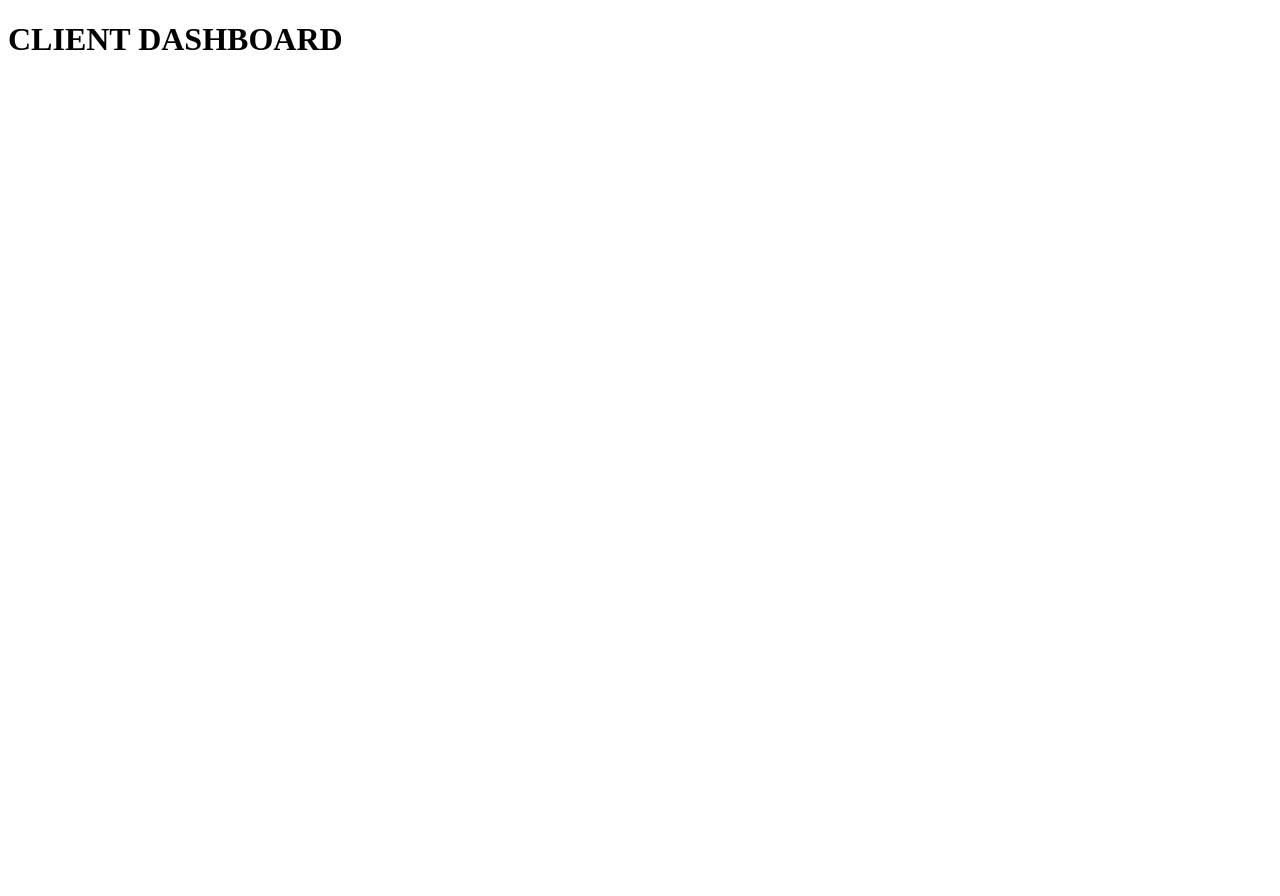
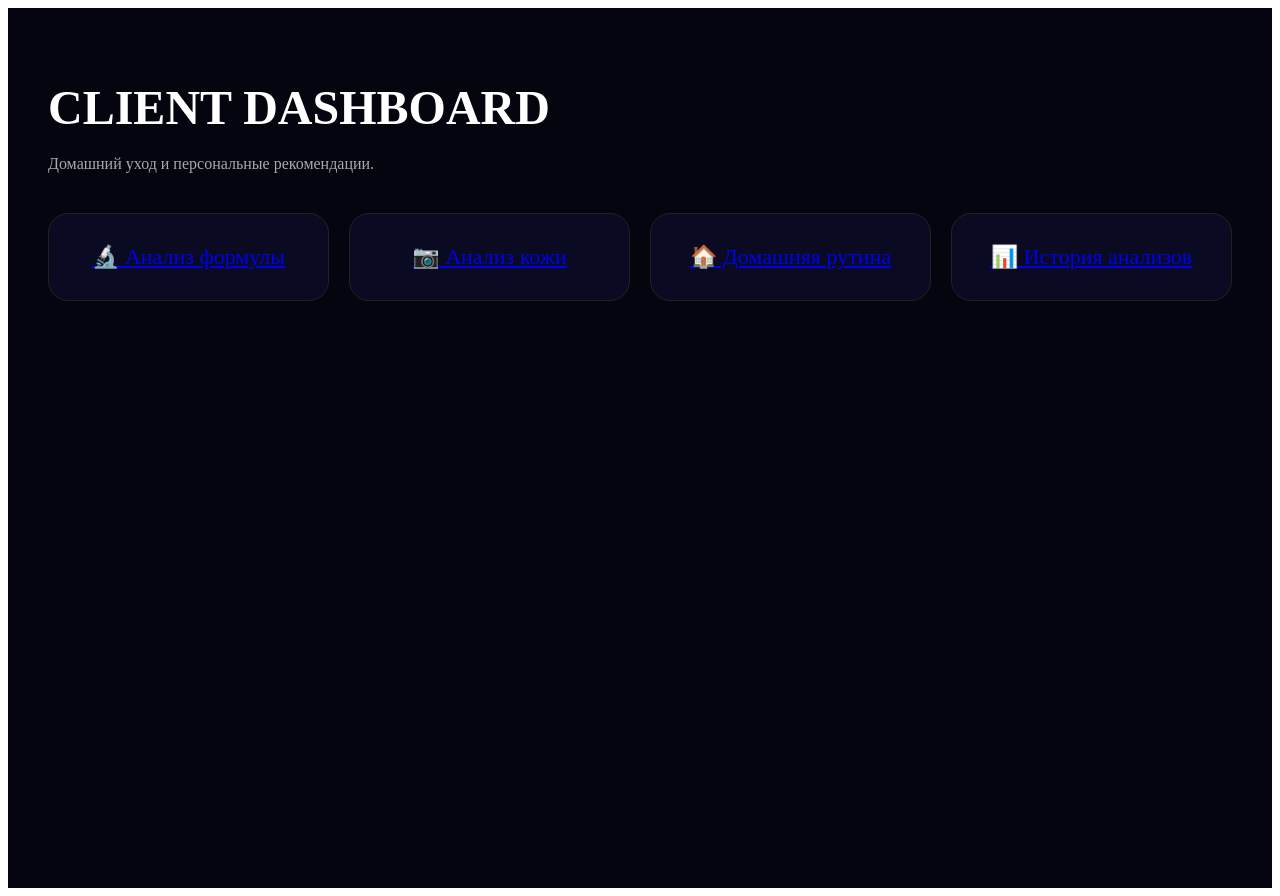
Before and after one commit to piladd-design/formulens-lab, a Next.js app: page /client in a window 1280 px wide. Before the commit the page ends 800 px from the top, so only its background shows below. Built offline with nearby package versions, Linux system fonts and the light colour scheme.

Commit message:
Update page.js

```diff
--- a/app/client/page.js
+++ b/app/client/page.js
@@ -1,3 +1,64 @@
-export default function ClientPage() {
-  return <h1>CLIENT DASHBOARD</h1>
+import Link from "next/link";
+
+export default function ClientDashboard() {
+  return (
+    <main
+      style={{
+        minHeight: "100vh",
+        background: "#050510",
+        color: "white",
+        padding: "40px",
+      }}
+    >
+      <h1 style={{ fontSize: "48px", marginBottom: "20px" }}>
+        CLIENT DASHBOARD
+      </h1>
+
+      <p style={{ color: "#aaa", marginBottom: "40px" }}>
+        Домашний уход и персональные рекомендации.
+      </p>
+
+      <div
+        style={{
+          display: "grid",
+          gridTemplateColumns: "repeat(auto-fit,minmax(250px,1fr))",
+          gap: "20px",
+        }}
+      >
+        <Link href="/client/formula">
+          <div className="card">🔬 Анализ формулы</div>
+        </Link>
+
+        <Link href="/client/skin">
+          <div className="card">📷 Анализ кожи</div>
+        </Link>
+
+        <Link href="/client/homecare">
+          <div className="card">🏠 Домашняя рутина</div>
+        </Link>
+
+        <Link href="/client/history">
+          <div className="card">📊 История анализов</div>
+        </Link>
+      </div>
+
+      <style jsx>{`
+        .card {
+          background: #0a0a22;
+          border: 1px solid #222;
+          border-radius: 20px;
+          padding: 30px;
+          text-align: center;
+          cursor: pointer;
+          font-size: 22px;
+          transition: 0.3s;
+        }
+
+        .card:hover {
+          border-color: #ff00aa;
+          transform: translateY(-3px);
+        }
+      `}</style>
+    </main>
+  );
 }
```
